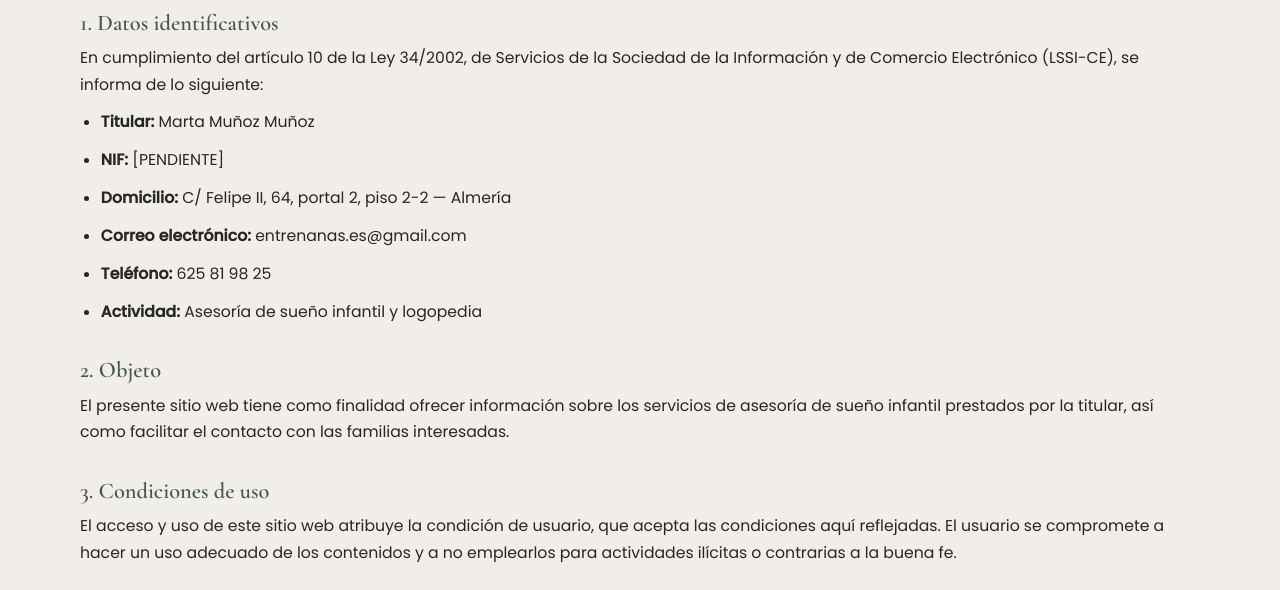
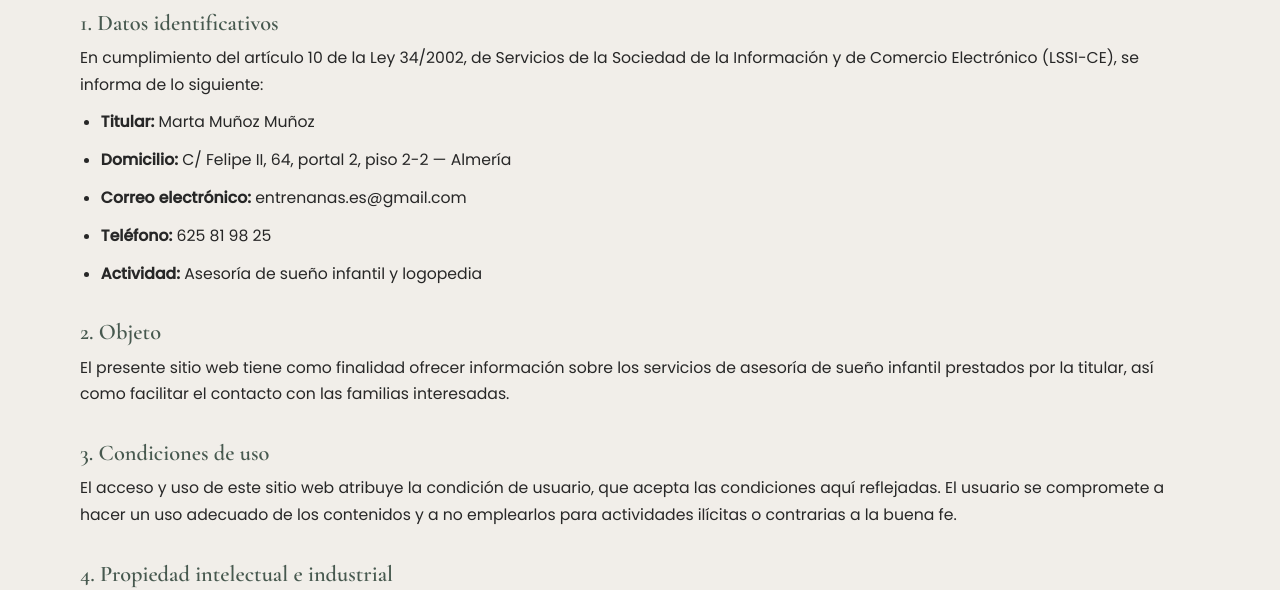
Before and after one commit to keops7/entrenanas.es, a plain HTML site: page public/aviso-legal.html in a window 1280 px wide. Shown: the part 211-801 px from the top of the page. Drawn offline with nearby package versions, Linux system fonts and the light colour scheme.

Commit message:
Legales: quitar el NIF de aviso legal y privacidad (decisión del titular)

```diff
--- a/public/aviso-legal.html
+++ b/public/aviso-legal.html
@@ -26,7 +26,6 @@
   <p>En cumplimiento del artículo 10 de la Ley 34/2002, de Servicios de la Sociedad de la Información y de Comercio Electrónico (LSSI-CE), se informa de lo siguiente:</p>
   <ul>
     <li><strong>Titular:</strong> Marta Muñoz Muñoz</li>
-    <li><strong>NIF:</strong> [PENDIENTE]</li>
     <li><strong>Domicilio:</strong> C/ Felipe II, 64, portal 2, piso 2-2 — Almería</li>
     <li><strong>Correo electrónico:</strong> entrenanas.es@gmail.com</li>
     <li><strong>Teléfono:</strong> 625 81 98 25</li>
```
Also changed, not shown: public/privacidad.html (+0 -1 lines).
